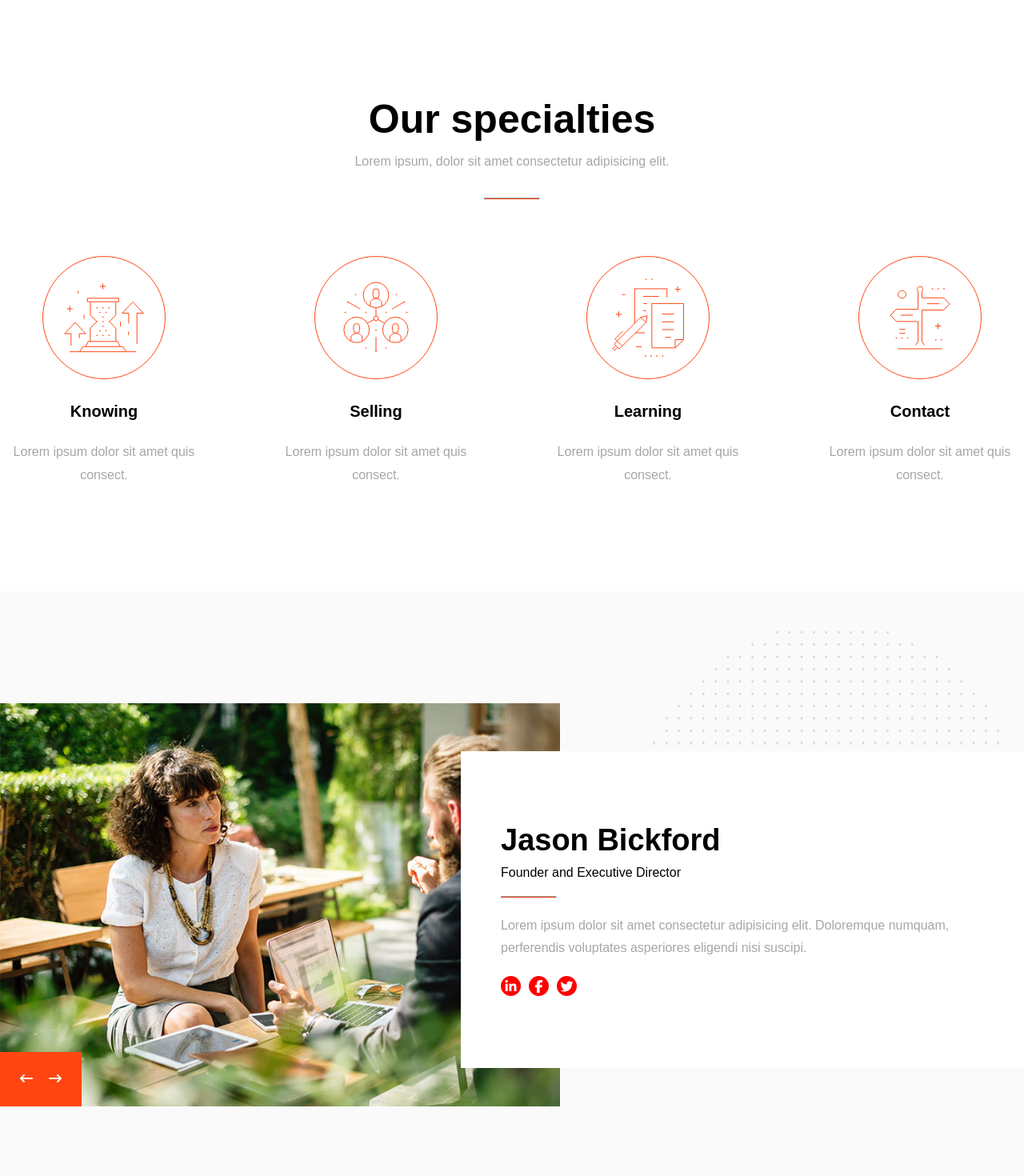
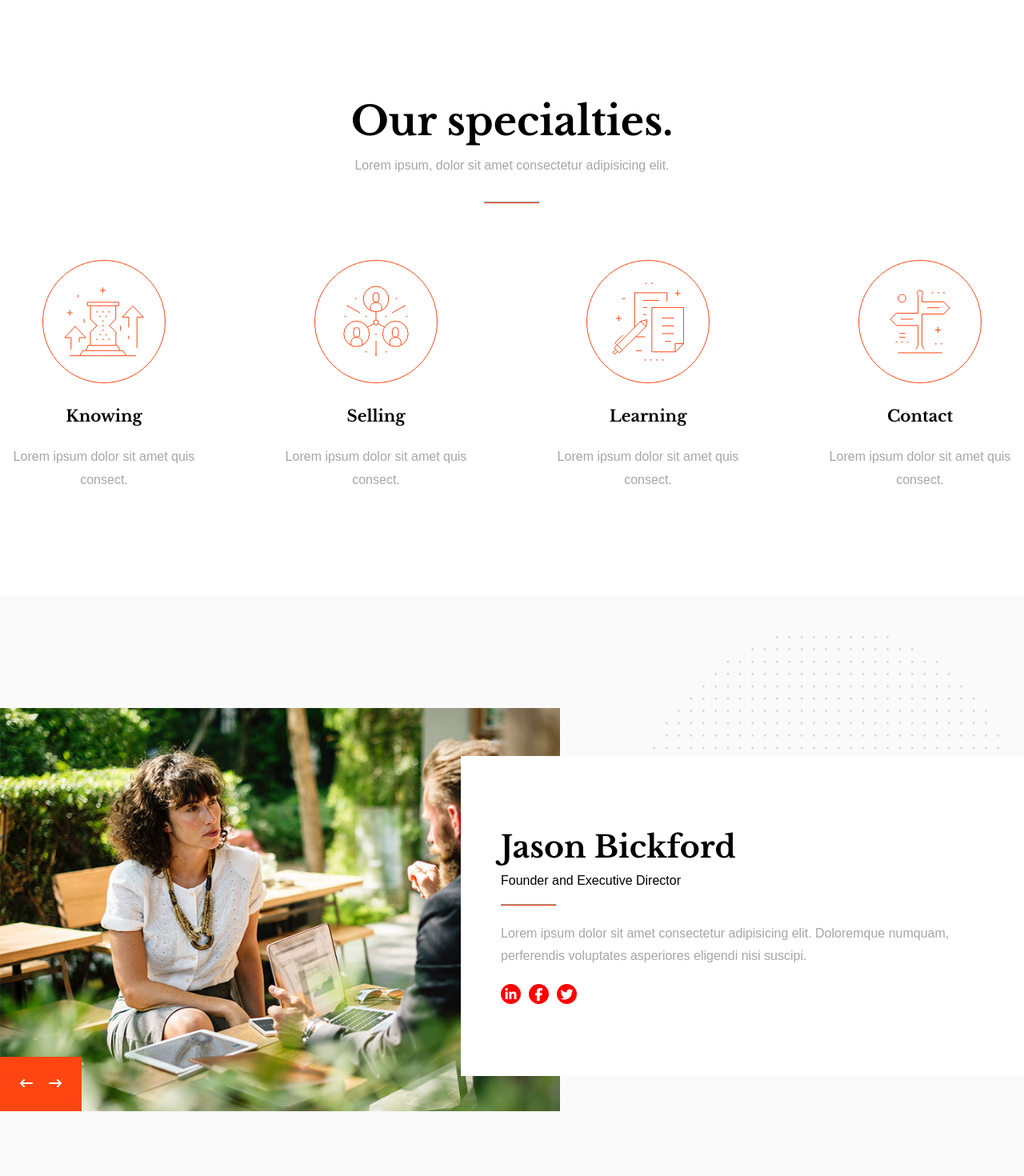
Before and after one commit to albertotaddeucci/proj-html-vuejs, a Vue app: page / in a window 1280 px wide. Shown: the part 840-2310 px from the top of the page at 80% size. Built offline with nearby package versions, Linux system fonts and the light colour scheme.

Commit message:
fix font

```diff
--- a/index.html
+++ b/index.html
@@ -6,6 +6,12 @@
   <link rel="icon" type="image/svg+xml" href="/vite.svg" />
   <meta name="viewport" content="width=device-width, initial-scale=1.0" />
   <title>Teach</title>
+
+  <!-- ---------------------------- google fonts ----------------------------- -->
+  <link rel="preconnect" href="https://fonts.googleapis.com">
+  <link rel="preconnect" href="https://fonts.gstatic.com" crossorigin>
+  <link href="https://fonts.googleapis.com/css2?family=Libre+Baskerville:ital,wght@0,400;0,700;1,400&display=swap"
+    rel="stylesheet">
 </head>
 
 <body>
--- a/src/components/AppSpecialties.vue
+++ b/src/components/AppSpecialties.vue
@@ -24,7 +24,7 @@
 
         <div class="container specialties">
 
-            <h2>Our specialties</h2>
+            <h2>Our specialties.</h2>
             <p>Lorem ipsum, dolor sit amet consectetur adipisicing elit.</p>
             <hr>
             <div id="list-specialties">
@@ -84,6 +84,8 @@
         text-align: center;
         .title{
             font-weight: bold;
+        font-family: "Libre Baskerville", serif;
+
         }
 
         .title{
--- a/src/components/AppStats.vue
+++ b/src/components/AppStats.vue
@@ -105,8 +105,14 @@
                 .info{
                     display: flex;
                     justify-content: space-between;
+                    margin-bottom: 10px;
+
                     font-weight: bold;
-                    margin-bottom: 10px;
+
+                    .name{
+                        font-family: "Libre Baskerville", serif;
+
+                    }
                 }
 
                 hr{
--- a/src/components/AppTestimonials.vue
+++ b/src/components/AppTestimonials.vue
@@ -132,6 +132,8 @@
 
                     color: white;
                     font-weight: bold;
+                    font-family: "Libre Baskerville", serif;
+
 
                 }
 
--- a/src/components/EventItem.vue
+++ b/src/components/EventItem.vue
@@ -59,6 +59,7 @@
     padding: 40px;
 
     border-bottom: 1px solid $colorSecondary;
+
 }
 
 .event-left{
@@ -87,9 +88,12 @@
     width: 75%;
 
     .event-title{
+        margin-bottom: 20px;
+
         font-size: 20px;
         font-weight: bold;
-        margin-bottom: 20px;
+        font-family: "Libre Baskerville", serif;
+
     }
 
     .small{
--- a/src/components/NewsItem.vue
+++ b/src/components/NewsItem.vue
@@ -79,6 +79,8 @@
     .title{
         font-size: 20px;
         font-weight: bold;
+      font-family: "Libre Baskerville", serif;
+
 
     }
 
--- a/src/styles/general.scss
+++ b/src/styles/general.scss
@@ -23,11 +23,14 @@
 h2 {
     font-size: 50px;
     margin-bottom: 10px;
+    font-family: "Libre Baskerville", serif;
 }
 
 h3 {
     font-size: 38px;
     margin-bottom: 10px;
+    font-family: "Libre Baskerville", serif;
+
 
 }
 
```
